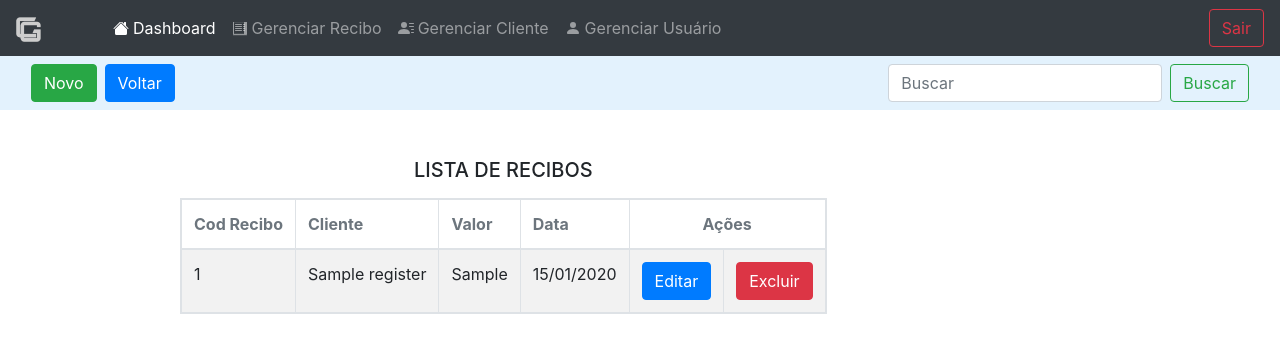
After one commit to ericsonnascimento/projeto_django_recibo_grupocyber, a Django app: page /listar_recibos/ in a window 1280 px wide. The commit adds this page. Shown: the top 353 px of the page. Run offline with Django 5.2, Linux system fonts and the light colour scheme; a user stored in the database is signed in; tables that the repository leaves empty hold one stand-in row (values such as "Sample post"); some libraries are stand-ins or nearby versions.

Commit message:
update - refatorado função receipts para receipts_register e todas as suas dependências, criada a funcionalidade receipts_list no views e url, criado também em tamplates/receipts o receipts_list.html para visualização de todos os recibos cadastrados.

```diff
--- a/apps/receipts/forms.py
+++ b/apps/receipts/forms.py
@@ -24,7 +24,7 @@ class PriceMaskWidget(TextInput):
             """ % name
         )
 
-class ReceiptsForms(forms.ModelForm):
+class ReceiptsRegisterForms(forms.ModelForm):
     class Meta:
         model = models.Receipts
         exclude = ['user']
--- a/apps/receipts/urls.py
+++ b/apps/receipts/urls.py
@@ -2,6 +2,7 @@ from django.urls import path
 from . import views
 
 urlpatterns = [
-    path('recibos/', views.receipts, name='receipts'),
+    path('cadastrar_recibos/', views.receipts_register, name='receipts_register'),
+    path('listar_recibos/', views.receipts_list, name='receipts_list'),
     path('dashboard/', views.index, name='index'),
 ]
--- a/apps/receipts/views.py
+++ b/apps/receipts/views.py
@@ -1,21 +1,30 @@
 from django.shortcuts import render, redirect
 from django.contrib import messages
 from . import forms
+from . import models
 
 
-def receipts(request):
+def receipts_register(request):
     if not request.user.is_authenticated:
         return redirect('login')
 
-    form = forms.ReceiptsForms
+    form = forms.ReceiptsRegisterForms
     if request.method == 'POST':
-        form = forms.ReceiptsForms(request.POST)
+        form = forms.ReceiptsRegisterForms(request.POST)
         if form.is_valid():
             form.save()
             messages.success(request, 'Recibo cadastrado com sucesso!')
             return redirect('index')
 
-    return render(request, 'receipts/receipts.html', {'form': form})
+    return render(request, 'receipts/receipts_register.html', {'form': form})
+
+def receipts_list(request):
+    if not request.user.is_authenticated:
+        return redirect('login')
+
+    receipts_instance = models.Receipts.objects.all()
+    return render(request, 'receipts/receipts_list.html', {'receipts_instance': receipts_instance})
+
 
 def index(request):
     if not request.user.is_authenticated:
--- a/templates/partials/_navbar.html
+++ b/templates/partials/_navbar.html
@@ -20,7 +20,7 @@
           </a>
         </li>
         <li class="nav-item">
-          <a class="nav-link" href="{% url 'receipts' %}">
+          <a class="nav-link" href="{% url 'receipts_list' %}">
             <svg xmlns="http://www.w3.org/2000/svg" width="16" height="16" fill="currentColor" class="bi bi-receipt mr-1" viewBox="0 2 16 16">
               <path d="M1.92.506a.5.5 0 0 1 .434.14L3 1.293l.646-.647a.5.5 0 0 1 .708 0L5 1.293l.646-.647a.5.5 0 0 1 .708 0L7 1.293l.646-.647a.5.5 0 0 1 .708 0L9 1.293l.646-.647a.5.5 0 0 1 .708 0l.646.647.646-.647a.5.5 0 0 1 .708 0l.646.647.646-.647a.5.5 0 0 1 .801.13l.5 1A.5.5 0 0 1 15 2v12a.5.5 0 0 1-.053.224l-.5 1a.5.5 0 0 1-.8.13L13 14.707l-.646.647a.5.5 0 0 1-.708 0L11 14.707l-.646.647a.5.5 0 0 1-.708 0L9 14.707l-.646.647a.5.5 0 0 1-.708 0L7 14.707l-.646.647a.5.5 0 0 1-.708 0L5 14.707l-.646.647a.5.5 0 0 1-.708 0L3 14.707l-.646.647a.5.5 0 0 1-.801-.13l-.5-1A.5.5 0 0 1 1 14V2a.5.5 0 0 1 .053-.224l.5-1a.5.5 0 0 1 .367-.27m.217 1.338L2 2.118v11.764l.137.274.51-.51a.5.5 0 0 1 .707 0l.646.647.646-.646a.5.5 0 0 1 .708 0l.646.646.646-.646a.5.5 0 0 1 .708 0l.646.646.646-.646a.5.5 0 0 1 .708 0l.646.646.646-.646a.5.5 0 0 1 .708 0l.509.509.137-.274V2.118l-.137-.274-.51.51a.5.5 0 0 1-.707 0L12 1.707l-.646.647a.5.5 0 0 1-.708 0L10 1.707l-.646.647a.5.5 0 0 1-.708 0L8 1.707l-.646.647a.5.5 0 0 1-.708 0L6 1.707l-.646.647a.5.5 0 0 1-.708 0L4 1.707l-.646.647a.5.5 0 0 1-.708 0z"/>
               <path d="M3 4.5a.5.5 0 0 1 .5-.5h6a.5.5 0 1 1 0 1h-6a.5.5 0 0 1-.5-.5m0 2a.5.5 0 0 1 .5-.5h6a.5.5 0 1 1 0 1h-6a.5.5 0 0 1-.5-.5m0 2a.5.5 0 0 1 .5-.5h6a.5.5 0 1 1 0 1h-6a.5.5 0 0 1-.5-.5m0 2a.5.5 0 0 1 .5-.5h6a.5.5 0 1 1 0 1h-6a.5.5 0 0 1-.5-.5m8-6a.5.5 0 0 1 .5-.5h1a.5.5 0 0 1 0 1h-1a.5.5 0 0 1-.5-.5m0 2a.5.5 0 0 1 .5-.5h1a.5.5 0 0 1 0 1h-1a.5.5 0 0 1-.5-.5m0 2a.5.5 0 0 1 .5-.5h1a.5.5 0 0 1 0 1h-1a.5.5 0 0 1-.5-.5m0 2a.5.5 0 0 1 .5-.5h1a.5.5 0 0 1 0 1h-1a.5.5 0 0 1-.5-.5"/>
--- a/templates/partials/_subnavbar_receipts.html
+++ b/templates/partials/_subnavbar_receipts.html
@@ -2,8 +2,8 @@
 <nav class="navbar navbar-expand-lg navbar-light " style="background-color: #e3f2fd;">
     <div class="container-fluid">
         <div class="d-flex">
-            <a href=""><button type="submit" class="btn btn-success mr-2">Novo</button></a>
-            <a href=""><button type="submit" class="btn btn-primary mr-2">Voltar</button></a>
+            <a href="{% url 'receipts_register' %}"><button type="submit" class="btn btn-success mr-2">Novo</button></a>
+            <a href="{% url 'receipts_list' %}"><button type="submit" class="btn btn-primary mr-2">Voltar</button></a>
         </div>
         <form class="d-flex ml-auto">
             <input class="form-control me-2" type="search" placeholder="Buscar" aria-label="Buscar">
--- /dev/null
+++ b/templates/receipts/receipts_list.html
@@ -0,0 +1,38 @@
+{% extends 'shared/base.html' %}
+{% load static %}
+
+{% block content %}
+{% include 'partials/_subnavbar_receipts.html' %}
+
+<section class="container">
+    <div class="row">
+        <div class="col-md-auto offset-md-1">
+            <h5 class="text-center mb-3 mt-5">LISTA DE RECIBOS</h5>
+            <table class="table table-striped table-responsive table-bordered">
+                <thead class="thead-default">
+                    <tr class="text-secondary h-6">
+                        <th>Cod Recibo</th>
+                        <th>Cliente</th>
+                        <th>Valor</th>
+                        <th>Data</th>
+                        <th colspan="2" class="text-center">Ações</th>
+                    </tr>
+                </thead>
+                <tbody>
+                    {% for receipt in receipts_instance %}
+                    <tr>
+                        <td>{{ receipt.id }}</td>
+                        <td>{{ receipt.client }}</td>
+                        <td>{{ receipt.price }}</td>
+                        <td>{{ receipt.date_register|date:'d/m/Y' }}</td>
+                        <td><a href="#"><button type="submit" class="btn btn-primary">Editar</button></a></td>
+                        <td><a href="#"><button type="submit" class="btn btn-danger">Excluir</button></a></td>
+                    </tr>
+                    {% endfor %}
+                </tbody>
+            </table>
+        </div>
+    </div>
+</section>
+
+{% endblock %}
--- a/templates/receipts/receipts.html
+++ b/templates/receipts/receipts_register.html
@@ -6,7 +6,7 @@
 {% include 'partials/_subnavbar_receipts.html' %}
 
 <section class="container d-flex justify-content-center align-items-center">
-    <form action="{% url 'receipts' %}" method="POST" class="mr-3">
+    <form action="{% url 'receipts_register' %}" method="POST" class="mr-3">
         {% csrf_token %}
         <h5 class="text-center mb-3 mt-5">CADASTRAR RECIBO</h5>
         <div class="row">
```
